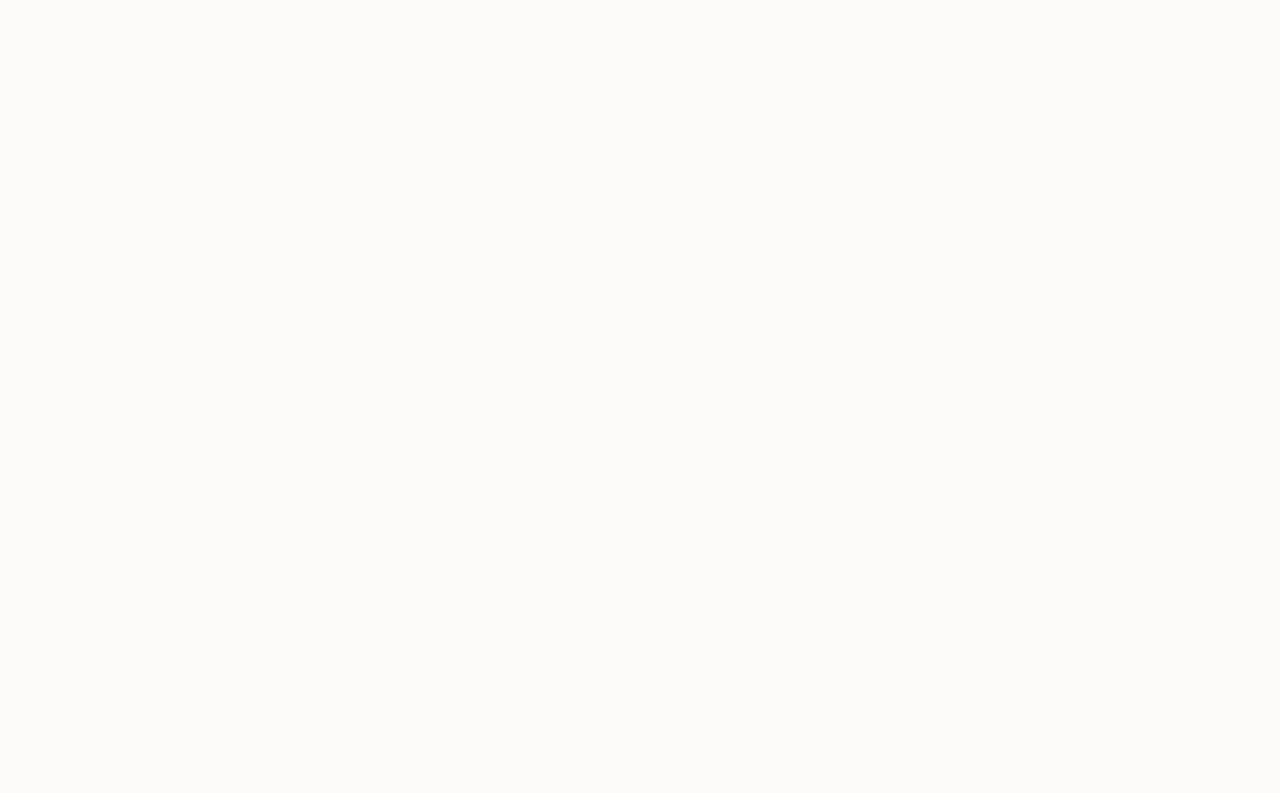
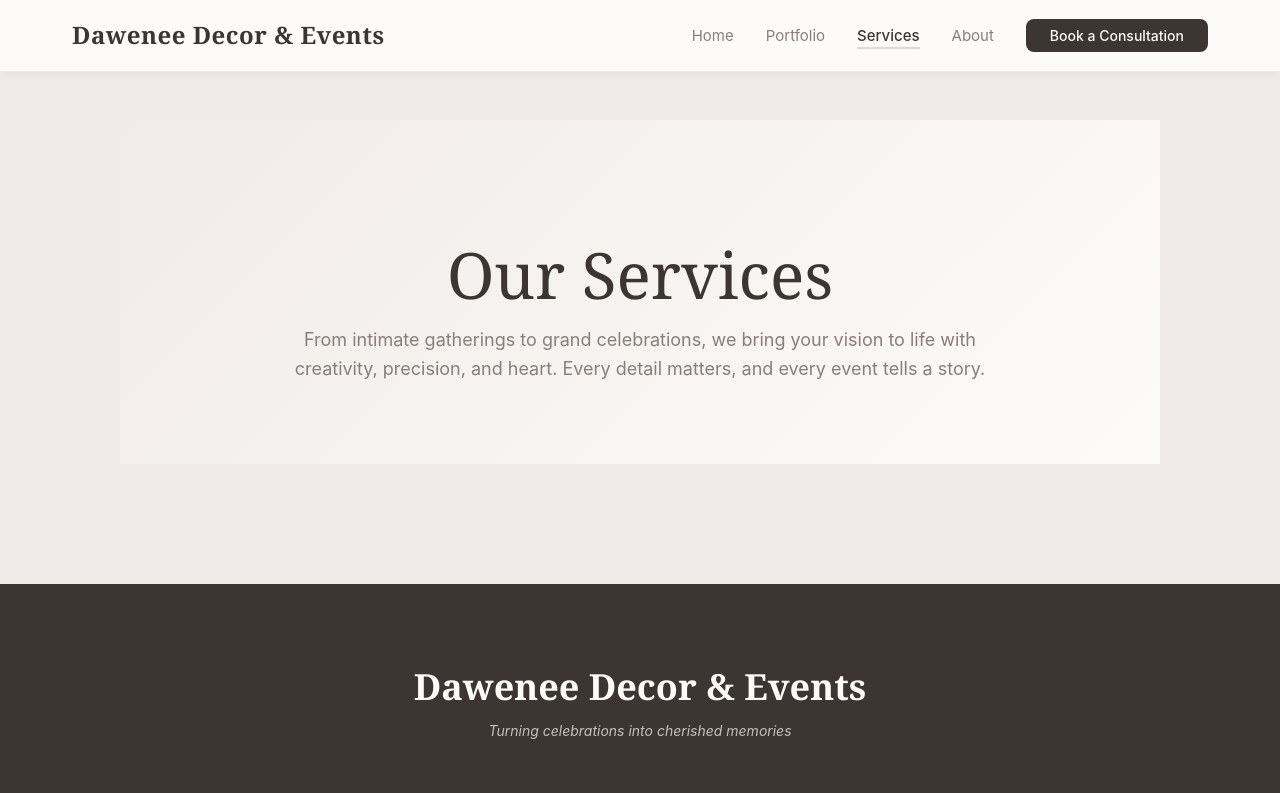
Before and after one commit to edubew/dawenee, a React (Vite) app: page /services in a window 1280 px wide. Before the commit this address had no page. Shown: the top 793 px of the page. Built offline with nearby package versions, Linux system fonts and the light colour scheme.

Commit message:
feat: Add service page with hero section and routing - Create Services page component and scss file - Add hero section with page title and subtitle - Setup basic page structure with Navbar and Footer

```diff
--- a/src/App.jsx
+++ b/src/App.jsx
@@ -3,6 +3,7 @@ import { Routes, Route } from "react-router-dom";
 import Home from "./pages/Home";
 import Booking from "./pages/Booking/Booking";
 import Portfolio from "./pages/Portfolio/Portfolio";
+import Services from "./pages/Services/Services";
 
 function App() {
   return (
@@ -10,6 +11,7 @@ function App() {
       <Route path="/" element={<Home />} />
       <Route path="/booking" element={<Booking />} />
       <Route path="/portfolio" element={<Portfolio />} />
+      <Route path="/services" element={<Services />} />
     </Routes>
   );
 }
--- a/src/components/Navbar/Navbar.jsx
+++ b/src/components/Navbar/Navbar.jsx
@@ -66,9 +66,9 @@ function Navbar() {
           </li>
           <li>
             <Link
-              to="/portfolio"
+              to="/services"
               className={
-                isActive("/portfolio")
+                isActive("/services")
                   ? "navbar__link navbar__link--active"
                   : "navbar__link"
               }
--- /dev/null
+++ b/src/pages/Services/Services.jsx
@@ -0,0 +1,28 @@
+import React from "react";
+import Navbar from "../../components/Navbar/Navbar";
+import Footer from "../../components/Footer/Footer";
+import "./Services.scss";
+
+function Services() {
+  return (
+    <div className="services-page">
+      <Navbar />
+
+      <main className="services">
+        <section className="services__hero">
+          <div className="container">
+            <h1 className="services__title">Our Services</h1>
+            <p className="services__subtitle">
+              From intimate gatherings to grand celebrations, we bring your
+              vision to life with creativity, precision, and heart. Every detail
+              matters, and every event tells a story.
+            </p>
+          </div>
+        </section>
+      </main>
+      <Footer />
+    </div>
+  );
+}
+
+export default Services;
--- /dev/null
+++ b/src/pages/Services/Services.scss
@@ -0,0 +1,39 @@
+@import "../../styles//variables";
+
+.services-page {
+  min-height: 100vh;
+  background: $warm-white;
+}
+
+.services {
+  &__hero {
+    padding: $space-5xl $space-lg $space-4xl;
+    text-align: center;
+    background: linear-gradient(135deg, $light-gray 0%, $warm-white 100%);
+  }
+
+  &__title {
+    font-family: $font-headline;
+    font-size: $size-3xl;
+    font-weight: $weight-light;
+    color: $warm-charcoal;
+    margin-bottom: $space-md;
+
+    @media (max-width: 768px) {
+      font-size: $size-2xl;
+    }
+  }
+
+  &__subtitle {
+    font-family: $font-body;
+    font-size: $size-md;
+    color: $soft-gray;
+    max-width: 700px;
+    margin: 0 auto;
+    line-height: 1.6;
+
+    @media (max-width: 768px) {
+      font-size: $size-base;
+    }
+  }
+}
```
